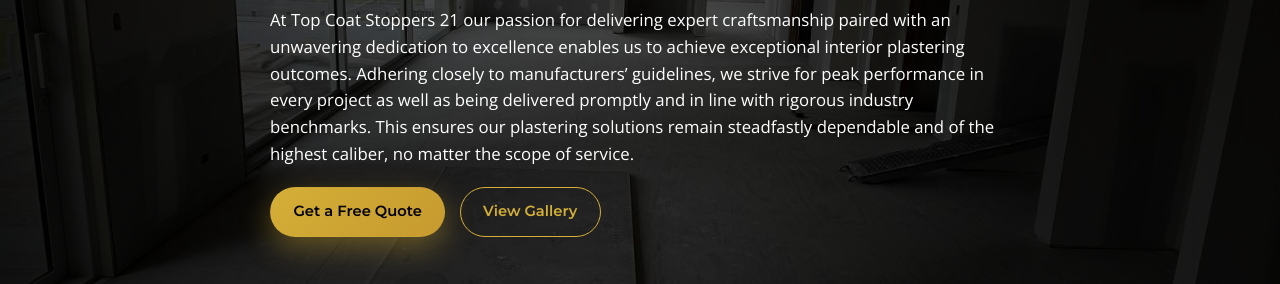
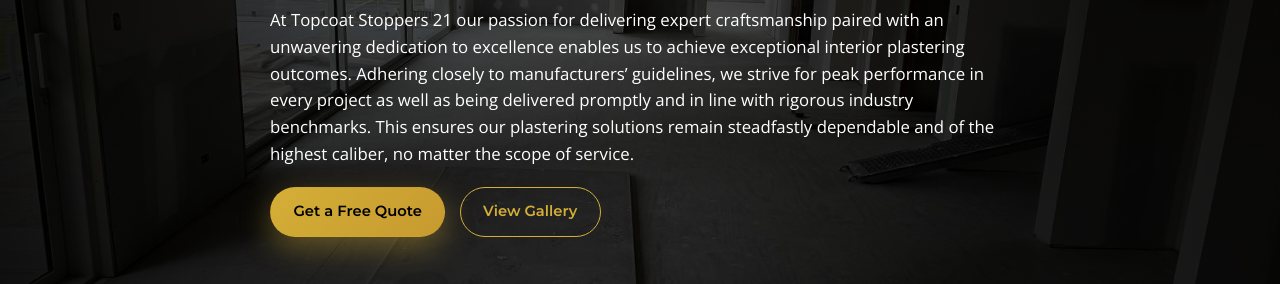
Before and after one commit to vladhill69-ux/topstop21, a plain HTML site: page index.html in a window 1280 px wide. Shown: the part 492-776 px from the top of the page. Drawn offline with nearby package versions, Linux system fonts and the light colour scheme.

Commit message:
Update index.html

```diff
--- a/index.html
+++ b/index.html
@@ -76,7 +76,7 @@
     </h1>
 
     <p class="hero-subtitle">
-      At Top Coat Stoppers 21 our passion for delivering expert craftsmanship paired with an unwavering dedication to excellence enables us to achieve exceptional interior plastering outcomes. Adhering closely to manufacturers’ guidelines, we strive for peak performance in every project as well as being delivered promptly and in line with rigorous industry benchmarks.
+      At Topcoat Stoppers 21 our passion for delivering expert craftsmanship paired with an unwavering dedication to excellence enables us to achieve exceptional interior plastering outcomes. Adhering closely to manufacturers’ guidelines, we strive for peak performance in every project as well as being delivered promptly and in line with rigorous industry benchmarks.
       This ensures our plastering solutions remain steadfastly dependable and of the highest caliber, no matter the scope of service.
     </p>
 
```
